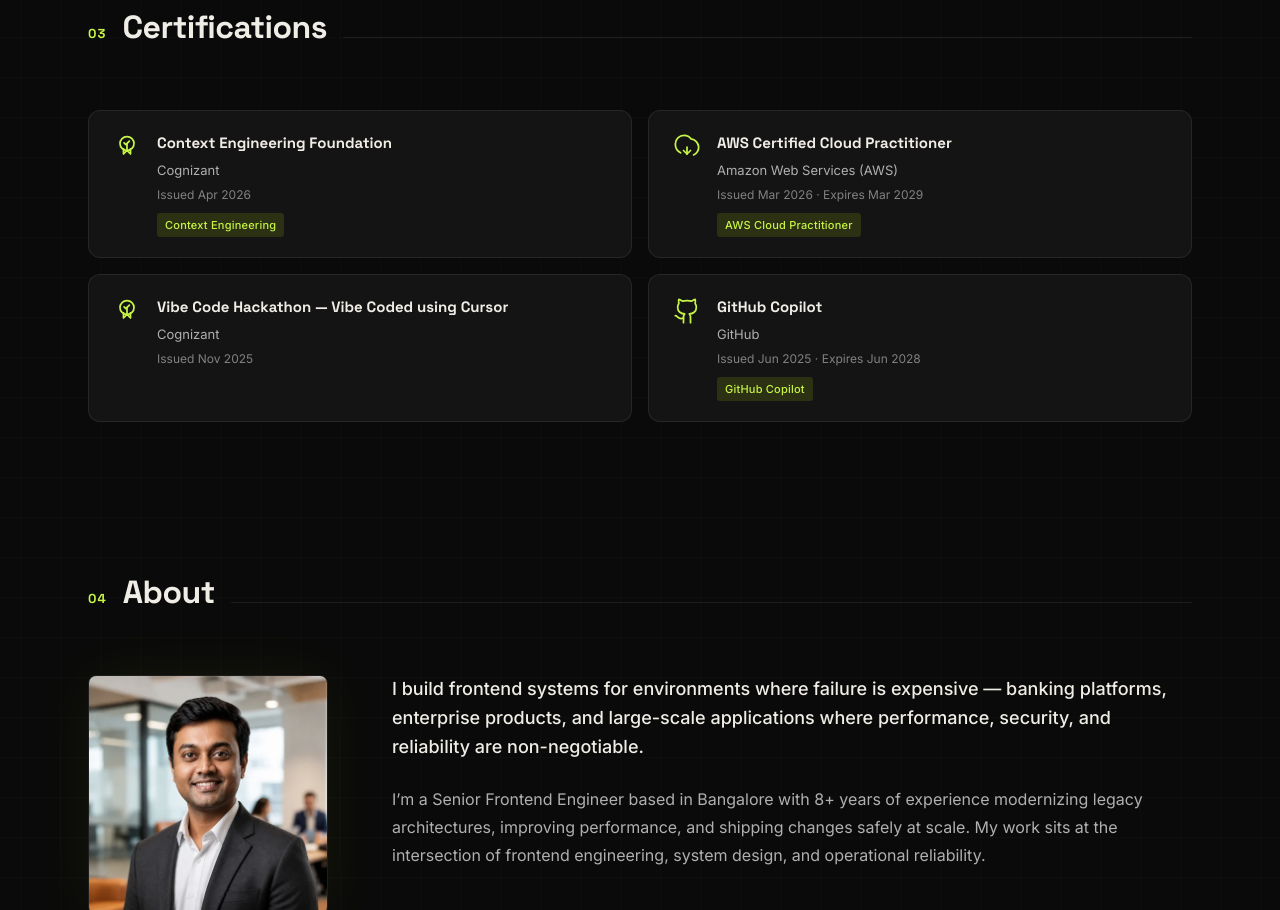
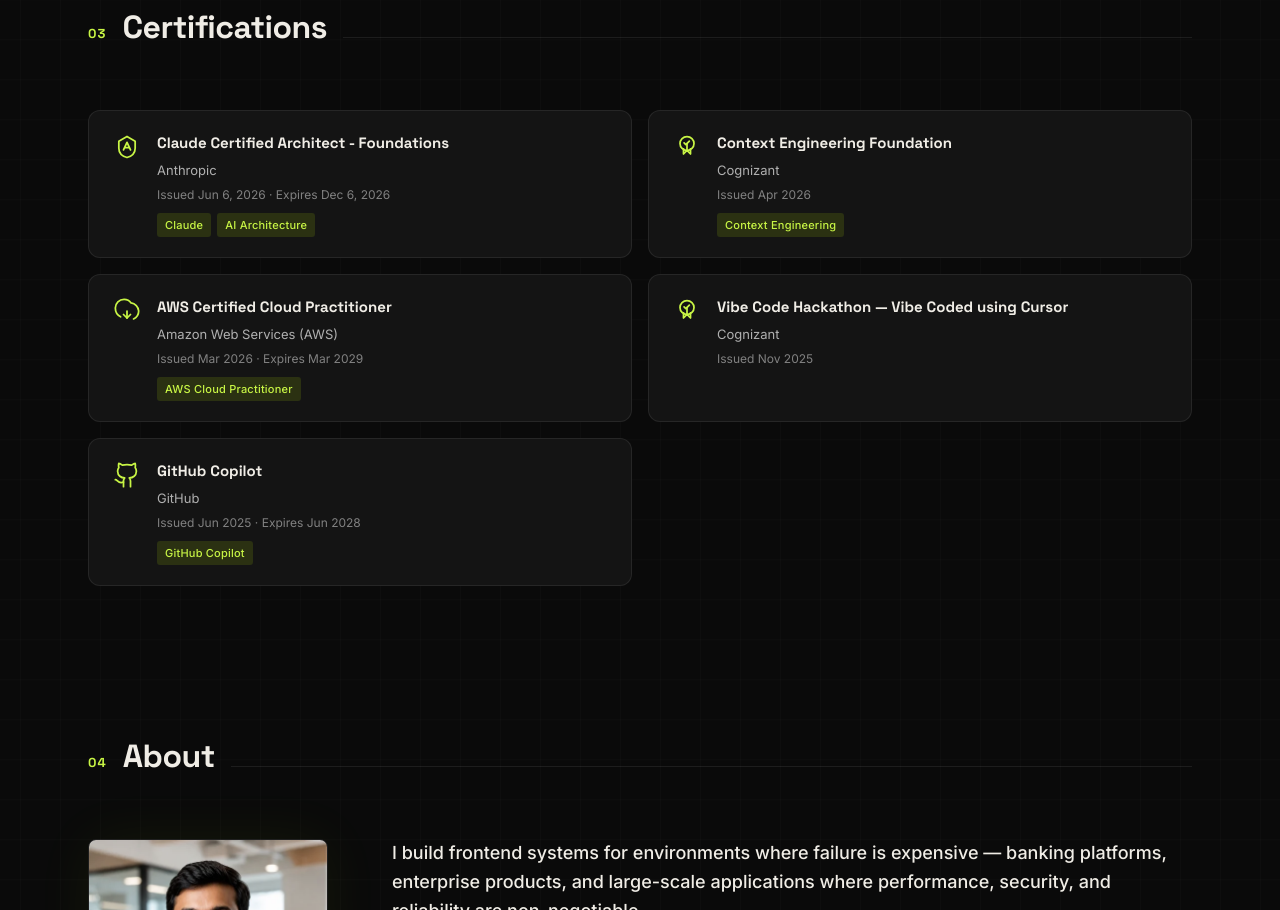
Before and after one commit to MurugeshAravind/Portfolio, a Next.js app: page / in a window 1280 px wide. Shown: the part 4360-5270 px from the top of the page. Built offline with nearby package versions, Linux system fonts and the light colour scheme.

Commit message:
Add Claude certification and portfolio optimizations

```diff
--- a/app/components/Certifications.jsx
+++ b/app/components/Certifications.jsx
@@ -1,6 +1,26 @@
 import { certifications } from "../data/certifications";
 
 function CertIcon({ type }) {
+  if (type === "anthropic") {
+    return (
+      <svg
+        className="cert-icon"
+        width="28"
+        height="28"
+        viewBox="0 0 24 24"
+        fill="none"
+        stroke="currentColor"
+        strokeWidth="1.5"
+        strokeLinecap="round"
+        strokeLinejoin="round"
+        aria-hidden="true"
+      >
+        <path d="M12 3l7 4v6c0 3.8-2.9 6.8-7 8-4.1-1.2-7-4.2-7-8V7l7-4z" />
+        <path d="M9 14.5 12 8l3 6.5" />
+        <path d="M10.1 12.5h3.8" />
+      </svg>
+    );
+  }
   if (type === "aws") {
     return (
       <svg
--- a/app/components/ScrollProgress.jsx
+++ b/app/components/ScrollProgress.jsx
@@ -1,25 +1,49 @@
 "use client";
 
-import { useEffect, useState } from "react";
+import { useEffect, useRef } from "react";
 
 export default function ScrollProgress() {
-  const [progress, setProgress] = useState(0);
+  const progressRef = useRef(null);
+  const rafRef = useRef(null);
 
   useEffect(() => {
-    function handleScroll() {
+    function updateProgress() {
+      rafRef.current = null;
+
       const scrollTop = window.scrollY;
       const docHeight = document.documentElement.scrollHeight - window.innerHeight;
-      setProgress(docHeight > 0 ? scrollTop / docHeight : 0);
+      const progress =
+        docHeight > 0 ? Math.max(0, Math.min(scrollTop / docHeight, 1)) : 0;
+
+      if (progressRef.current) {
+        progressRef.current.style.transform = `scaleX(${progress})`;
+      }
     }
 
+    function handleScroll() {
+      if (rafRef.current === null) {
+        rafRef.current = window.requestAnimationFrame(updateProgress);
+      }
+    }
+
+    updateProgress();
     window.addEventListener("scroll", handleScroll, { passive: true });
-    return () => window.removeEventListener("scroll", handleScroll);
+    window.addEventListener("resize", handleScroll, { passive: true });
+
+    return () => {
+      window.removeEventListener("scroll", handleScroll);
+      window.removeEventListener("resize", handleScroll);
+      if (rafRef.current !== null) {
+        window.cancelAnimationFrame(rafRef.current);
+      }
+    };
   }, []);
 
   return (
     <div
+      ref={progressRef}
       className="scroll-progress"
-      style={{ transform: `scaleX(${progress})` }}
+      style={{ transform: "scaleX(0)" }}
       aria-hidden="true"
     />
   );
--- a/app/data/certifications.js
+++ b/app/data/certifications.js
@@ -5,12 +5,21 @@
  * @property {string} issuedDate
  * @property {string|null} expiryDate
  * @property {string[]} skills
- * @property {"github"|"cognizant"|"aws"} icon
+ * @property {"github"|"cognizant"|"aws"|"anthropic"} icon
  * @property {string} credentialUrl
  */
 
 /** @type {Certification[]} */
 export const certifications = [
+  {
+    name: "Claude Certified Architect - Foundations",
+    issuer: "Anthropic",
+    issuedDate: "Jun 6, 2026",
+    expiryDate: "Dec 6, 2026",
+    skills: ["Claude", "AI Architecture"],
+    icon: "anthropic",
+    credentialUrl: "https://verify.skilljar.com/c/vqc4tx8irviz",
+  },
   {
     name: "Context Engineering Foundation",
     issuer: "Cognizant",
--- a/app/hooks/useActiveSection.js
+++ b/app/hooks/useActiveSection.js
@@ -2,8 +2,17 @@
 
 import { useState, useEffect } from "react";
 
-export function useActiveSection(sectionIds, options = { rootMargin: "-30% 0px -60% 0px" }) {
+const DEFAULT_OBSERVER_OPTIONS = { rootMargin: "-30% 0px -60% 0px" };
+
+export function useActiveSection(sectionIds, options = DEFAULT_OBSERVER_OPTIONS) {
   const [activeSection, setActiveSection] = useState(sectionIds[0] || "");
+  const sectionKey = sectionIds.join("|");
+  const {
+    root = null,
+    rootMargin = DEFAULT_OBSERVER_OPTIONS.rootMargin,
+    threshold = 0,
+  } = options;
+  const thresholdKey = Array.isArray(threshold) ? threshold.join("|") : threshold;
 
   useEffect(() => {
     const observer = new IntersectionObserver((entries) => {
@@ -12,13 +21,17 @@ export function useActiveSection(sectionIds, options = { rootMargin: "-30% 0px -
           setActiveSection(entry.target.id);
         }
       });
-    }, options);
+    }, { root, rootMargin, threshold });
 
-    const sections = sectionIds.map((id) => document.getElementById(id)).filter(Boolean);
+    const sections = sectionKey
+      .split("|")
+      .filter(Boolean)
+      .map((id) => document.getElementById(id))
+      .filter(Boolean);
     sections.forEach((s) => observer.observe(s));
 
     return () => observer.disconnect();
-  }, [sectionIds, options]);
+  }, [root, rootMargin, sectionKey, thresholdKey]);
 
   return activeSection;
 }
--- /dev/null
+++ b/tasks/todo.md
@@ -0,0 +1,16 @@
+# Portfolio certification and optimization
+
+- [x] Add Claude Certified Architect - Foundations certification.
+- [x] Add Claude/Anthropic certification icon support.
+- [x] Optimize scroll progress rendering.
+- [x] Stabilize active-section observer inputs.
+- [x] Align E2E CTA expectations with current copy.
+- [x] Run verification and record results.
+
+## Review
+
+- Added Claude Certified Architect - Foundations with the Skilljar credential URL and Anthropic icon support.
+- Optimized scroll progress updates with requestAnimationFrame and stabilized active-section observer dependencies.
+- Updated the tracked hamburger E2E expectation from the old "Let's talk" CTA text to the current "Connect" copy.
+- `git diff --check` passed; Git only reported CRLF conversion warnings.
+- `npm run build`, Vitest, and Playwright verification are blocked in this shell because `node`/`node.exe` is not available on PATH.
```
Also changed, not shown: 1 other file (tests, documents, lock files or other folders).
